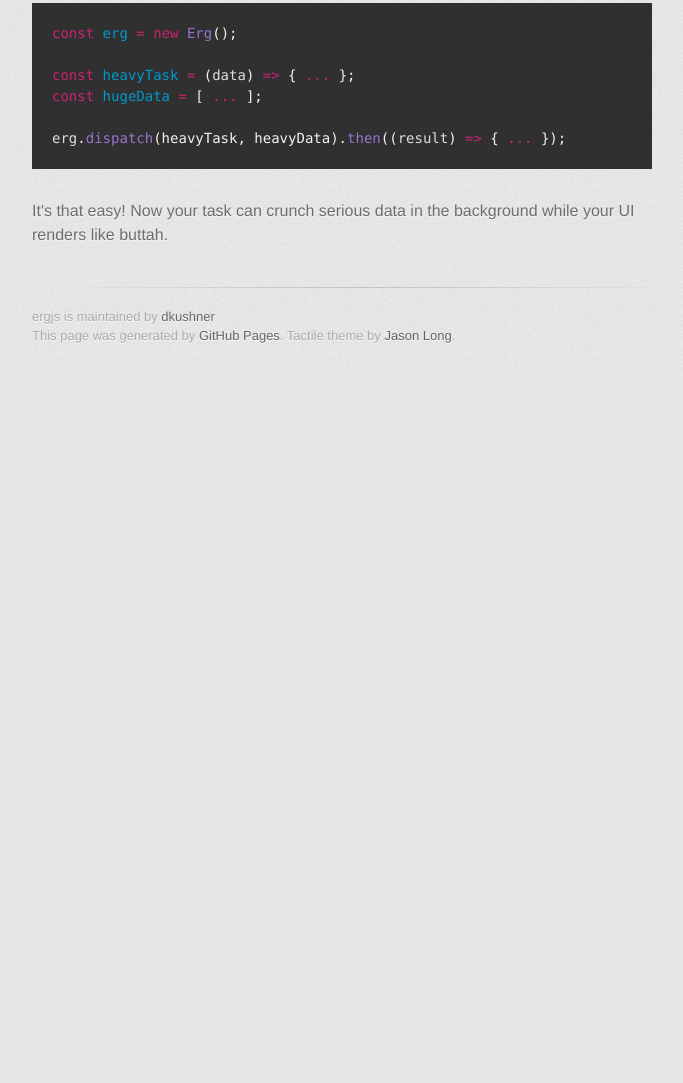
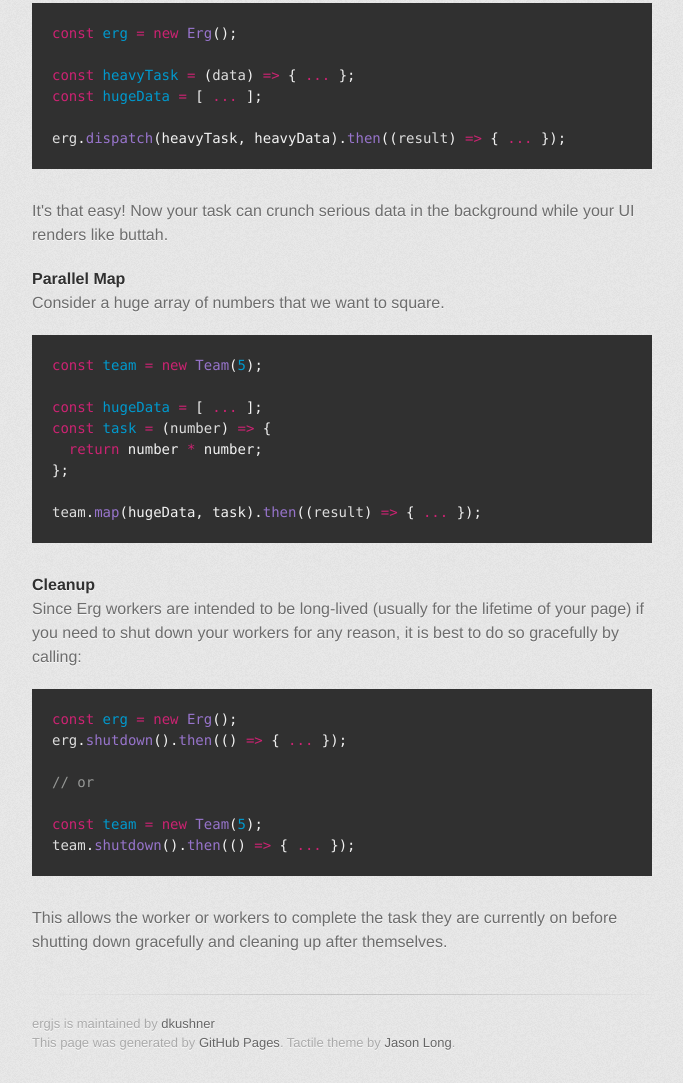
Before and after one commit to dkushner/ergjs, a plain HTML site: page index.html in a window 1280 px wide. Shown: the part 735-1818 px from the top of the page, without its empty margins (298-981 px from the left). Before the commit the page ends 1111 px from the top, so only its background shows below. Drawn offline with Linux system fonts and the light colour scheme; a web font is replaced by a local one.

```diff
--- a/index.html
+++ b/index.html
@@ -59,6 +59,35 @@
 <span class="pl-smi">erg</span>.<span class="pl-en">dispatch</span>(heavyTask, heavyData).<span class="pl-en">then</span>((<span class="pl-smi">result</span>) <span class="pl-k">=&gt;</span> { <span class="pl-k">...</span> });</pre></div>
 
 <p>It's that easy! Now your task can crunch serious data in the background while your UI renders like buttah. </p>
+
+<h4>
+<a id="parallel-map" class="anchor" href="#parallel-map" aria-hidden="true"><span aria-hidden="true" class="octicon octicon-link"></span></a>Parallel Map</h4>
+
+<p>Consider a huge array of numbers that we want to square. </p>
+
+<div class="highlight highlight-source-js"><pre><span class="pl-k">const</span> <span class="pl-c1">team</span> <span class="pl-k">=</span> <span class="pl-k">new</span> <span class="pl-en">Team</span>(<span class="pl-c1">5</span>);
+
+<span class="pl-k">const</span> <span class="pl-c1">hugeData</span> <span class="pl-k">=</span> [ <span class="pl-k">...</span> ];
+<span class="pl-k">const</span> <span class="pl-c1">task</span> <span class="pl-k">=</span> (<span class="pl-smi">number</span>) <span class="pl-k">=&gt;</span> {
+  <span class="pl-k">return</span> number <span class="pl-k">*</span> number;
+};
+
+<span class="pl-smi">team</span>.<span class="pl-en">map</span>(hugeData, task).<span class="pl-en">then</span>((<span class="pl-smi">result</span>) <span class="pl-k">=&gt;</span> { <span class="pl-k">...</span> });</pre></div>
+
+<h4>
+<a id="cleanup" class="anchor" href="#cleanup" aria-hidden="true"><span aria-hidden="true" class="octicon octicon-link"></span></a>Cleanup</h4>
+
+<p>Since Erg workers are intended to be long-lived (usually for the lifetime of your page) if you need to shut down your workers for any reason, it is best to do so gracefully by calling:</p>
+
+<div class="highlight highlight-source-js"><pre><span class="pl-k">const</span> <span class="pl-c1">erg</span> <span class="pl-k">=</span> <span class="pl-k">new</span> <span class="pl-en">Erg</span>();
+<span class="pl-smi">erg</span>.<span class="pl-en">shutdown</span>().<span class="pl-en">then</span>(() <span class="pl-k">=&gt;</span> { <span class="pl-k">...</span> });
+
+<span class="pl-c">// or</span>
+
+<span class="pl-k">const</span> <span class="pl-c1">team</span> <span class="pl-k">=</span> <span class="pl-k">new</span> <span class="pl-en">Team</span>(<span class="pl-c1">5</span>);
+<span class="pl-smi">team</span>.<span class="pl-en">shutdown</span>().<span class="pl-en">then</span>(() <span class="pl-k">=&gt;</span> { <span class="pl-k">...</span> });</pre></div>
+
+<p>This allows the worker or workers to complete the task they are currently on before shutting down gracefully and cleaning up after themselves.</p>
         </section>
 
         <footer>
```
Also changed, not shown: params.json (+1 -1 lines).
